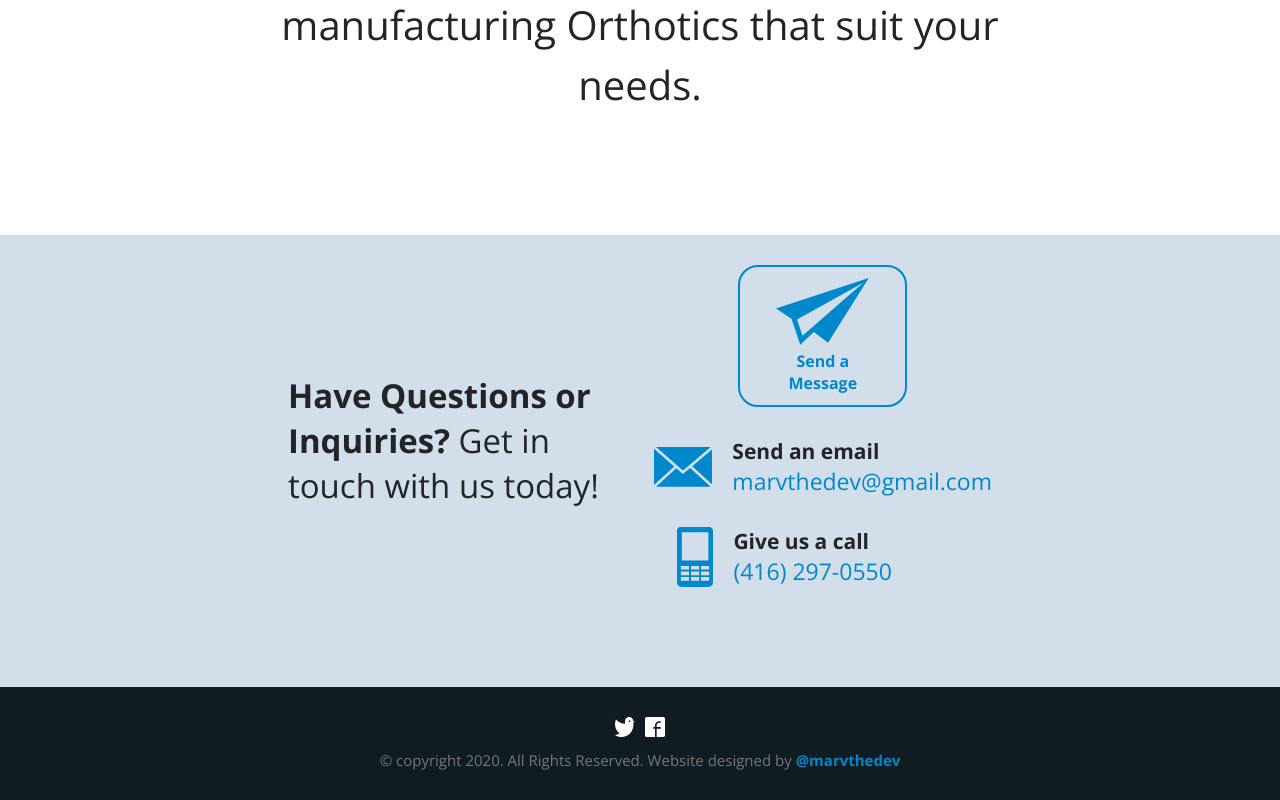
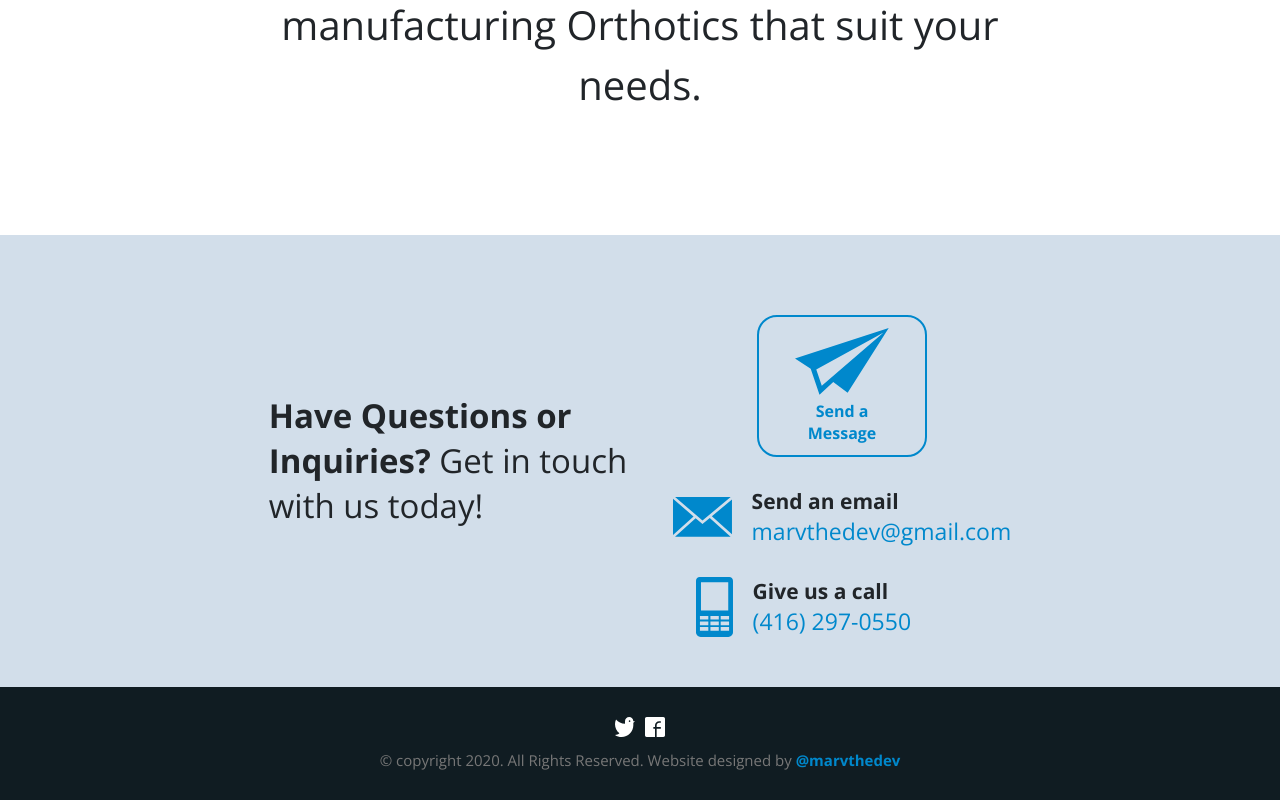
Before and after one commit to marvthedev/globalorthoticsinc, a Nuxt app: page / in a window 1280 px wide. Shown: the part 935-1735 px from the top of the page. Built offline with nearby package versions, Linux system fonts and the light colour scheme.

Commit message:
Fixed button styling in header section.

```diff
--- a/components/Home/header.vue
+++ b/components/Home/header.vue
@@ -37,7 +37,7 @@
       margin: 4.5rem 0;
     }
     &-btn {
-      width: 40%;
+      width: 50%;
       text-align: center;
       padding: 1.1rem 3.6rem;
       border: 0.2rem solid $primary__color;
--- a/pages/index.vue
+++ b/pages/index.vue
@@ -183,10 +183,11 @@ export default {
       margin-top: 12rem;
       flex-direction: row;
       width: 100%;
-
+      padding: 5rem 0;
       &-heading {
         width: 30%;
         margin: auto 0;
+        padding-top: 0;
       }
       &-links {
         margin-left: 2rem;
```
